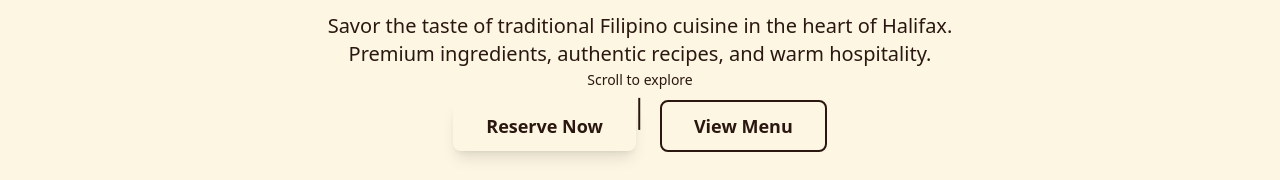
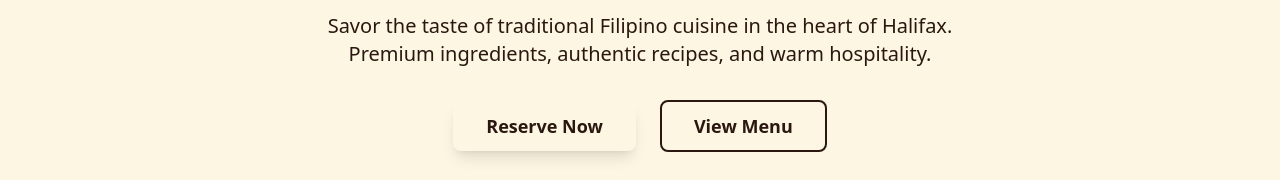
Before and after one commit to josh902/ala-eh-eatery, a Next.js app: page / in a window 1280 px wide. Shown: the part 522-702 px from the top of the page. Built offline with nearby package versions, Linux system fonts and the light colour scheme.

Commit message:
Remove scroll indicator from hero section
- Delete 'Scroll to explore' text
- Remove animated scroll indicator animation
- Hero section now has cleaner, more minimal appearance
- Keeps focus on main CTA buttons (Reserve Now, View Menu)

```diff
--- a/components/HeroSection.tsx
+++ b/components/HeroSection.tsx
@@ -103,16 +103,6 @@ export default function HeroSection() {
             View Menu
           </Button>
         </motion.div>
-
-        {/* Scroll Indicator */}
-        <motion.div
-          className="absolute bottom-8 left-1/2 transform -translate-x-1/2 hidden lg:block"
-          animate={{ y: [0, 10, 0] }}
-          transition={{ duration: 2, repeat: Infinity }}
-        >
-          <div className="text-brand-gold-light text-sm">Scroll to explore</div>
-          <div className="w-1 h-8 mx-auto mt-2 border-l-2 border-brand-gold-light"></div>
-        </motion.div>
       </motion.div>
     </section>
   );
```
